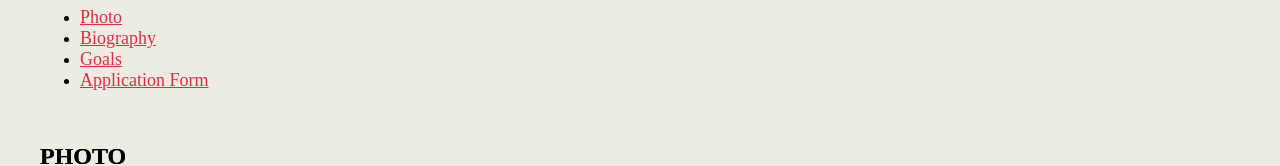
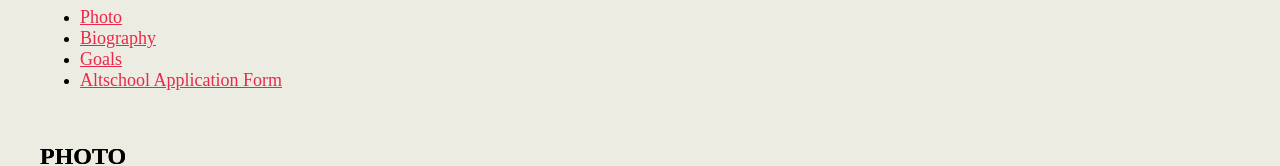
Before and after one commit to Daffyxxx/assignment, a plain HTML site: page index.html in a window 1280 px wide. Shown: the part 221-387 px from the top of the page. Drawn offline with Linux system fonts and the light colour scheme.

Commit message:
FIX: making some changes

```diff
--- a/index.html
+++ b/index.html
@@ -23,7 +23,7 @@
           <a href="index.html#goals">Goals</a>
         </li>
         <li>
-          <a href="form.html">Application Form</a>
+          <a href="form.html">Altschool Application Form</a>
         </li>
       </ul>
     </nav>
```
